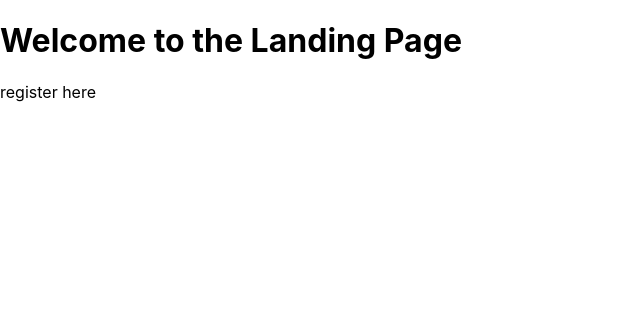
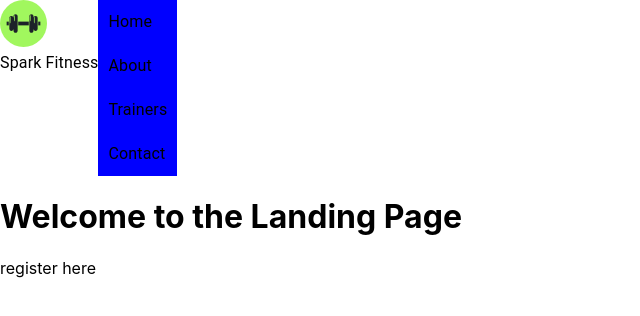
Before and after one commit to D3vxc/sparkFitness.github.io, a React (Create React App) app: page / in a window 1280 px wide. Shown: the top 316 px of the page, without its empty margins (0-640 px from the left). Built offline with nearby package versions, Linux system fonts and the light colour scheme.

Commit message:
header and its logo

```diff
--- a/src/components/Header.jsx
+++ b/src/components/Header.jsx
@@ -1,38 +1,35 @@
-import { Box } from "@mui/material";
+import { Box, Grid, Typography } from "@mui/material";
 import React from "react";
-
+import LogoImage from "../assets/HomePageImages/Logo.svg";
 function Header() {
   return (
     <React.Fragment>
-      <Box
-        sx={{
-          height: "70px",
-          background: "red",
-          display: "flex",
-          justifyContent: "space-between",
-          alignItems: "center",
-          // Additional background styles
-          width: "100%",
-          "--color": "rgba(114, 114, 114, 0.3)",
-          backgroundColor: "#191a1a",
-          backgroundImage:
-            "linear-gradient(0deg, transparent 24%, var(--color) 25%, var(--color) 26%, transparent 27%,transparent 74%, var(--color) 75%, var(--color) 76%, transparent 77%,transparent), linear-gradient(90deg, transparent 24%, var(--color) 25%, var(--color) 26%, transparent 27%,transparent 74%, var(--color) 75%, var(--color) 76%, transparent 77%,transparent)",
-          backgroundSize: "55px 55px",
-        }}
-      >
-        <Box component='img' src='' alt='logo' />
+      <Grid container>
+        <Grid item>
+          <Box component="img" src={LogoImage} sx={{
+          }} />
+            <Typography>Spark Fitness</Typography>
+        </Grid>
 
-        <Box>
-          <Box component='button' sx={{ color: "white" }}>
-            Login
-          </Box>
-          <Box component='button' sx={{ color: "white" }}>
-            Register
-          </Box>
-        </Box>
-      </Box>
+
+
+        <Grid item>
+          <Typography sx={{...NavbarBtn}}>Home</Typography>
+          <Typography sx={{...NavbarBtn}}>About</Typography>
+          <Typography sx={{...NavbarBtn}}>Trainers</Typography>
+          <Typography sx={{...NavbarBtn}}>Contact</Typography>
+
+        </Grid>
+
+      </Grid>
     </React.Fragment>
   );
 }
 
 export default Header;
+
+const NavbarBtn = {
+  padding: "10px",
+  background : "blue",
+
+}
--- a/src/components/Home/Home.jsx
+++ b/src/components/Home/Home.jsx
@@ -1,6 +1,5 @@
 import React, { useEffect, useState } from "react";
 import { useNavigate } from "react-router-dom";
-import Header from "../Header.jsx";
 import { useFetchAllUsers } from "../Hooks/users/GetAllUsers";
 import MainImage from "../../assets/HomePageImages/anastase-maragos-9dzWZQWZMdE-unsplash.jpg";
 import { Box } from "@mui/material";
@@ -49,7 +48,6 @@ function Home() {
           backgroundPosition: "center",
         }}
       >
-        <Header />
         <h1>Welcome to the Home Page</h1>
         <p>This is some sample content for the home page.</p>
 
--- a/src/components/LandingPages/LandingPage.jsx
+++ b/src/components/LandingPages/LandingPage.jsx
@@ -1,11 +1,16 @@
 import React from "react";
 import { Box } from "@mui/material";
 import { useNavigate } from "react-router-dom";
+import Header from "../Header.jsx";
+
 function LandingPage() {
   const navigate = useNavigate();
   return (
     <React.Fragment>
+              <Header />
+
       <h1>Welcome to the Landing Page</h1>
+
 
       <Box
         component='butotn'
```
Also changed, not shown: src/assets/HomePageImages/Logo.svg (added).
